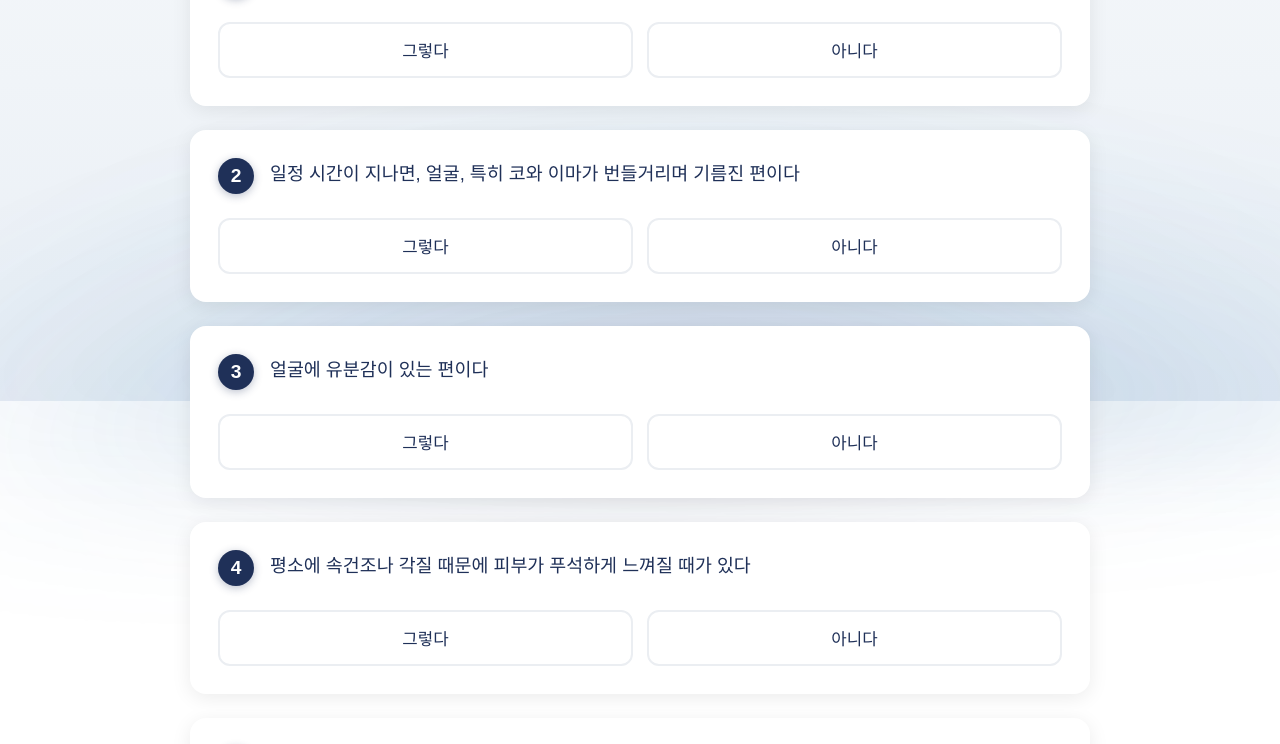
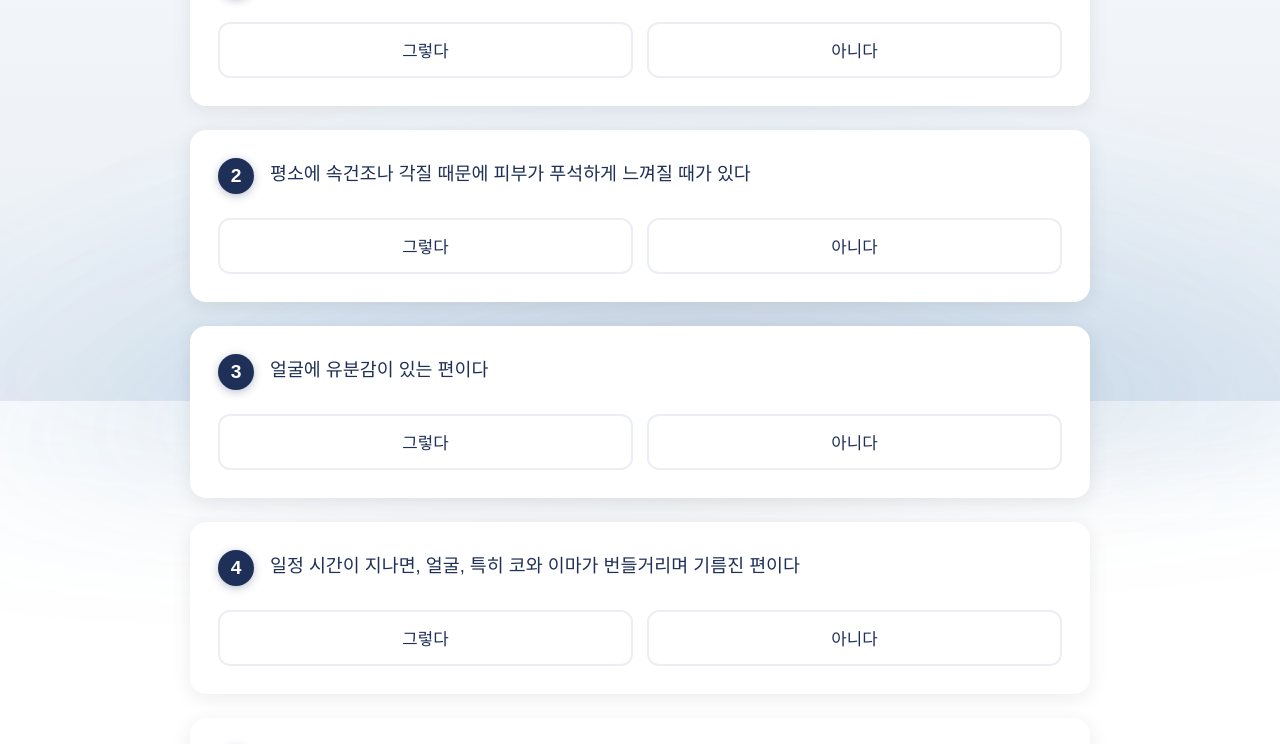
Before and after one commit to tab-captains/RE-Skin-fe, a React (Vite) app: page /skin-survey in a window 1280 px wide. Shown: the part 399-1143 px from the top of the page. Built offline with nearby package versions, Linux system fonts and the light colour scheme; no server answers.

Commit message:
fix: SkinTypeSurveyPage.jsx 줄바꿈.

```diff
--- a/src/features/analysis/pages/SkinTypeSurveyPage.jsx
+++ b/src/features/analysis/pages/SkinTypeSurveyPage.jsx
@@ -5,13 +5,12 @@ import { useNavigate } from 'react-router-dom';
 
 const questions = [
   '세안 후 아무것도 바르지 않으면 건조하다',
+  '평소에 속건조나 각질 때문에 피부가 푸석하게 느껴질 때가 있다',
+  '얼굴에 유분감이 있는 편이다',
   '일정 시간이 지나면, 얼굴, 특히 코와 이마가 번들거리며 기름진 편이다',
-  '얼굴에 유분감이 있는 편이다',
-  '평소에 속건조나 각질 때문에 피부가 푸석하게 느껴질 때가 있다',
   '특별히 덥지 않아도 홍조가 자주 올라오거나, 얼굴이 쉽게 빨개진다',
   '순한 제품이 아니면 얼굴에 쉽게 트러블이 난다(피부가 예민하다)',
 ];
-
 const SkinTypeSurveyPage = () => {
   const navigate = useNavigate();
   const [answers, setAnswers] = useState({});
```
